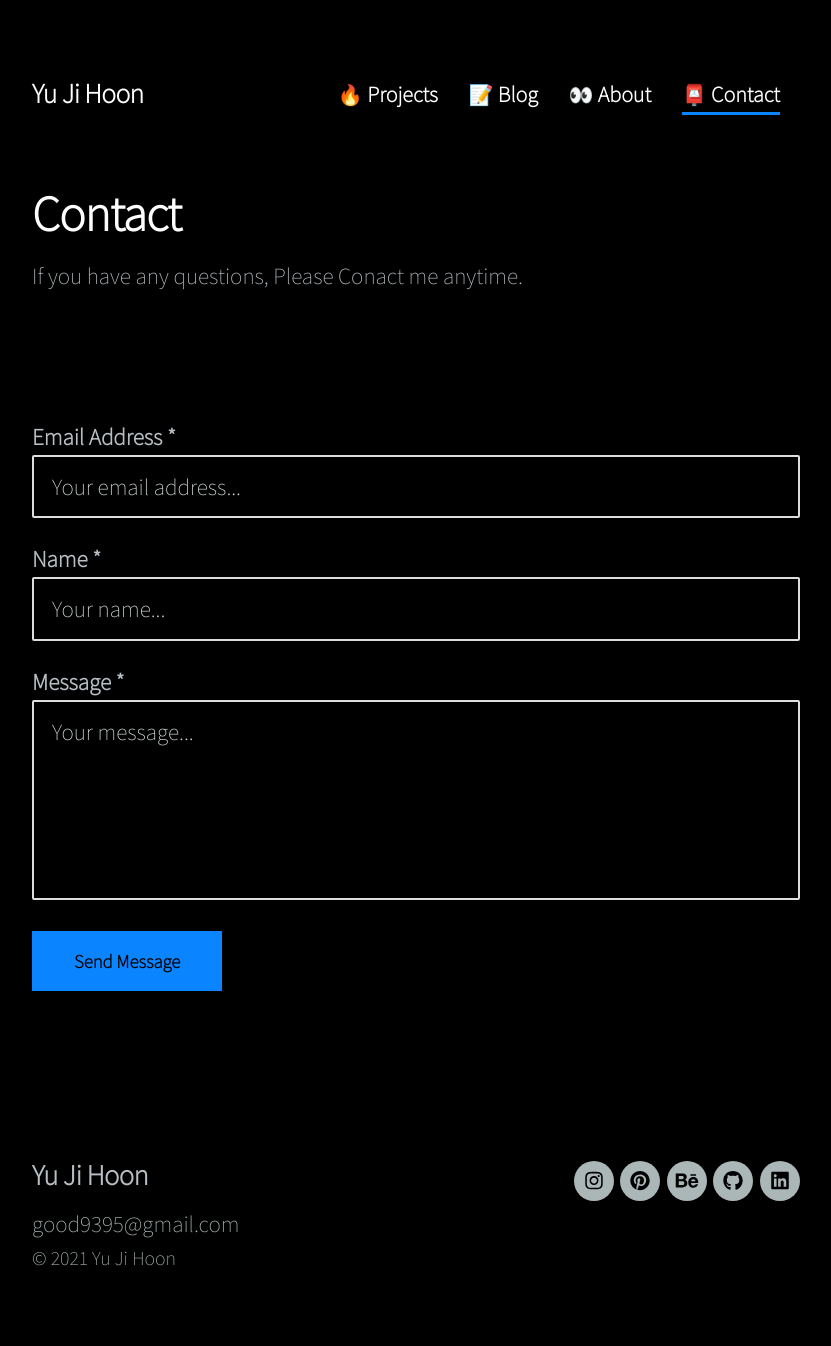
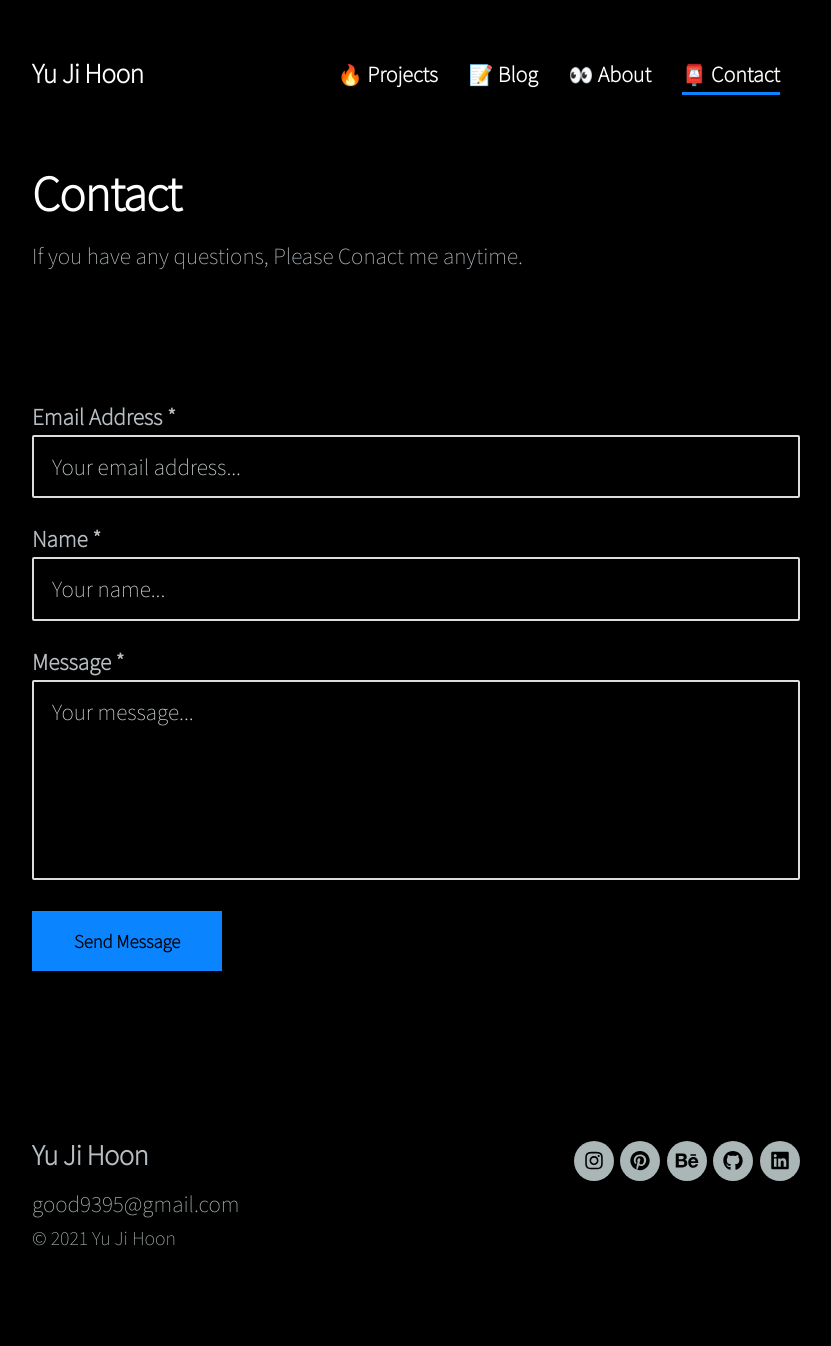
Before and after one commit to jihoon-yu/jihoon-yu.github.io, a Jekyll site: the page built from _pages/contact.md, in a window 1280 px wide. Shown: the whole page, without its empty margins (224-1055 px from the left). Built offline with Jekyll 4.4.1, drawn with Linux system fonts in a browser that asks for light colours; nearby versions of some CDN libraries.

Commit message:
blog style fixed
header

```diff
--- a/_sass/_includes/_header.scss
+++ b/_sass/_includes/_header.scss
@@ -18,7 +18,7 @@
   }
 
   @include mq(laptop) {
-    margin-top: 80px;
+    margin-top: 60px;
   }
 }
 
--- a/index.html
+++ b/index.html
@@ -8,7 +8,7 @@ featured_image: /images/social.jpg
 <section class="intro">
   <div class="wrap">
     <h1 style="font-weight: 600"> 👋 Hello! I am Yu Ji Hoon,
-      <br />Product Designer based in Seoul.
+      <br>Product Designer based in Seoul.
     </h1>
     <p style="color: #636c73; line-height: 1.6">
       I believe that good design is not a means of making a product
```
